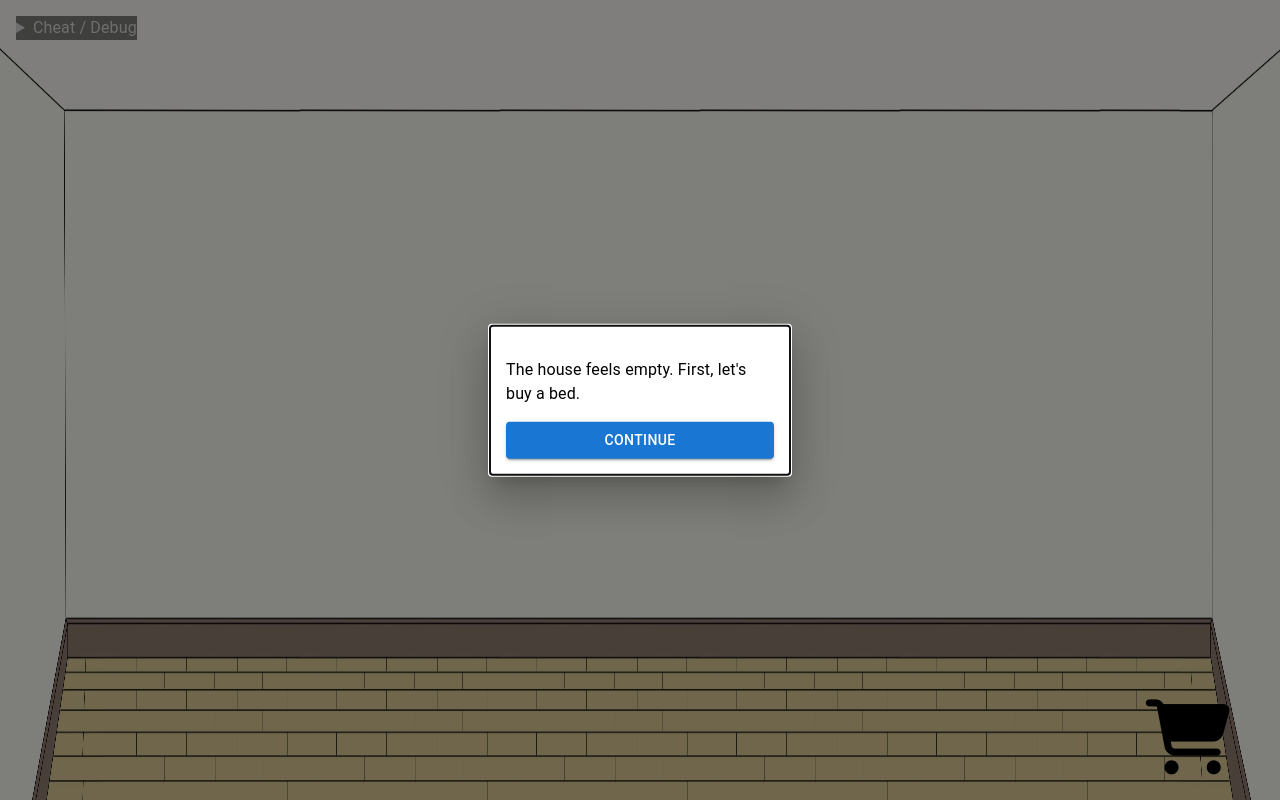
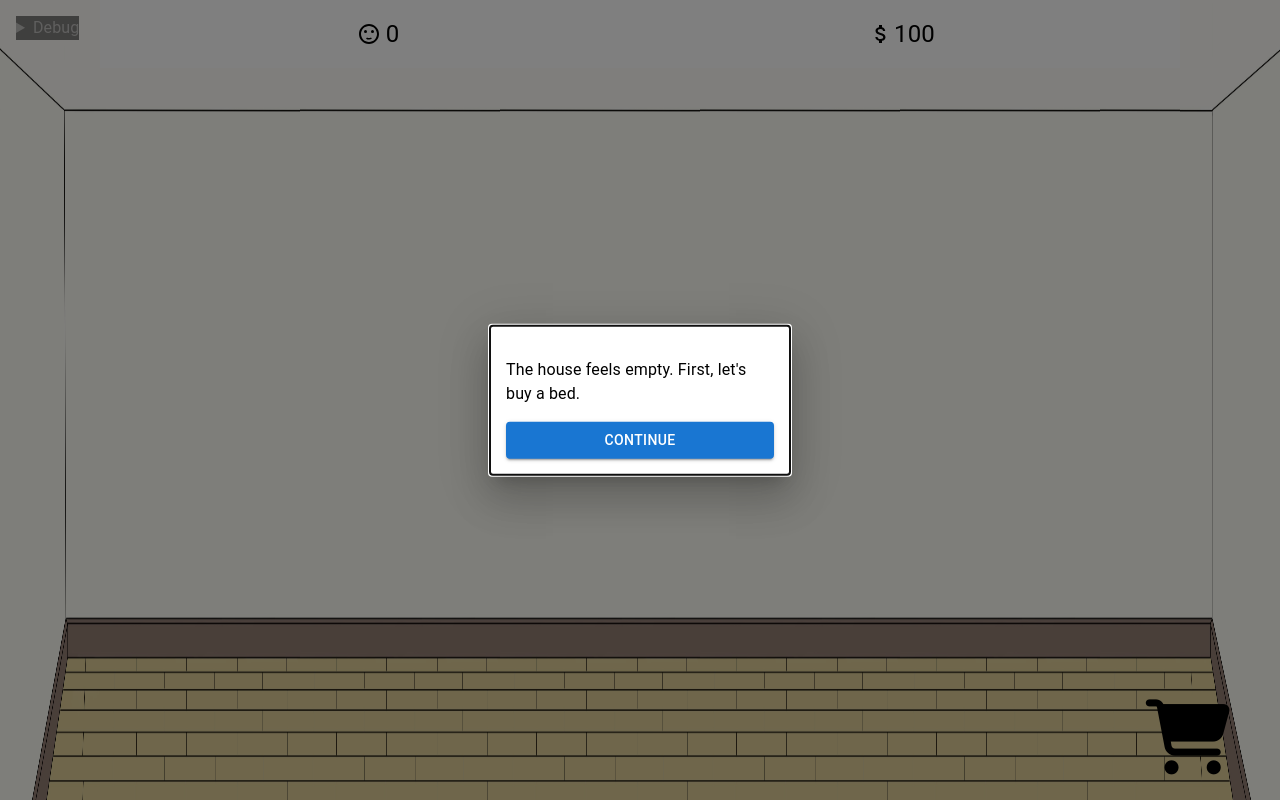
Before and after one commit to codyromano/blueprint, a React (Create React App) app: page / in a window 1280 px wide. Built offline with nearby package versions, Linux system fonts and the light colour scheme.

Commit message:
adjust menu position and style

```diff
--- a/src/screens/GameArea.tsx
+++ b/src/screens/GameArea.tsx
@@ -20,6 +20,7 @@ import useFocalPoint from "../utils/useFocalPoint";
 import "./GameArea.css";
 import useDebugCommand from "../state/useDebugCommand";
 import Position from "../models/Position";
+
 
 enum ContextOverlayMenu {
   BuyFurniture = "BuyFurniture",
@@ -78,8 +79,6 @@ export default function GameArea() {
       {/*
       <div style={{ color: "#fff" }}>{JSON.stringify(game)}</div>
       */}
-      <GameVitalStatsHeader cash={game.player.cash} happiness={happiness} />
-
       {selectedItem != null &&
         activeOverlayMenu === ContextOverlayMenu.AssembleFurniture && (
           <AssembleFurniture
@@ -111,6 +110,8 @@ export default function GameArea() {
       <PopUpNoticeContainer />
 
       <div className="house">
+      <GameVitalStatsHeader cash={game.player.cash} happiness={happiness} />
+
         {ownedItems.length > 0 &&
           ownedItems.map((item) => (
             <Furniture
--- a/src/screens/GameVitalStatsHeader.tsx
+++ b/src/screens/GameVitalStatsHeader.tsx
@@ -1,11 +1,39 @@
-import React from "react";
+
+import * as React from 'react';
+
+import Typography from '@mui/material/Typography';
+
+import { AttachMoney, SentimentSatisfied } from '@mui/icons-material';
+import { Box } from '@mui/system';
+
+
 
 type Props = {
   cash: number;
   happiness: number | null;
 };
 
+const formatCurrency = (n: number): string => {
+  const usd = Intl.NumberFormat('en-US');
+  return usd.format(n);
+};
+
+
 export default function GameVitalStatsHeader({ cash, happiness }: Props) {
+  return (
+    <Box width="100%" bgcolor="#fff" alignItems="center"  style={{display: 'flex', padding: '1rem', position: 'absolute', top: 0, left: 0, justifyItems: 'center'}}>
+      <Box display={"flex"} justifyContent={"center"} alignItems="center" gap="5px" flex={1}>
+        <SentimentSatisfied />
+        <Typography fontSize="x-large">{happiness ?? '0'}</Typography>
+      </Box>
+
+      <Box display={"flex"} alignItems="center" justifyContent={"center"} gap="1px" flex={1}>
+        <AttachMoney />
+        <Typography fontSize="x-large">{formatCurrency(cash)}</Typography>
+      </Box>
+    </Box>
+  );
+  /*
   return (
     <div
       style={{
@@ -25,4 +53,5 @@ export default function GameVitalStatsHeader({ cash, happiness }: Props) {
       <div><i className="fa-solid fa-sack-dollar" style={{marginRight: '0.5rem', color: "#ffffff"}}></i>{cash}</div>
     </div>
   );
+  */
 }
--- a/src/screens/shared/DebugOverlay.tsx
+++ b/src/screens/shared/DebugOverlay.tsx
@@ -28,7 +28,7 @@ export default function DebugOverlay({ state }: { state: GameState }) {
       }}
     >
       <details>
-        <summary style={{opacity: 0.75}}><Typography style={{display: 'inline'}}>Cheat / Debug</Typography></summary>
+        <summary style={{opacity: 0.5}}><Typography style={{display: 'inline'}}>Debug</Typography></summary>
 
         <menu style={{display: 'flex'}}>
           <button onClick={() => setCurrentTab('state')} style={tabButtonStyle}>State</button>
```
